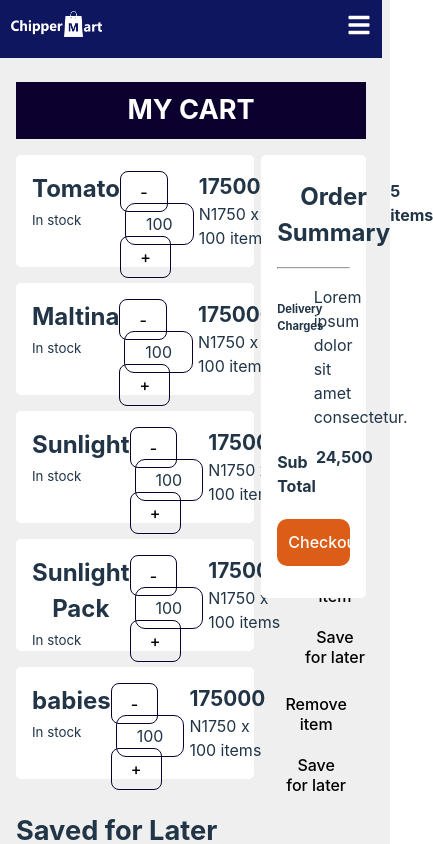
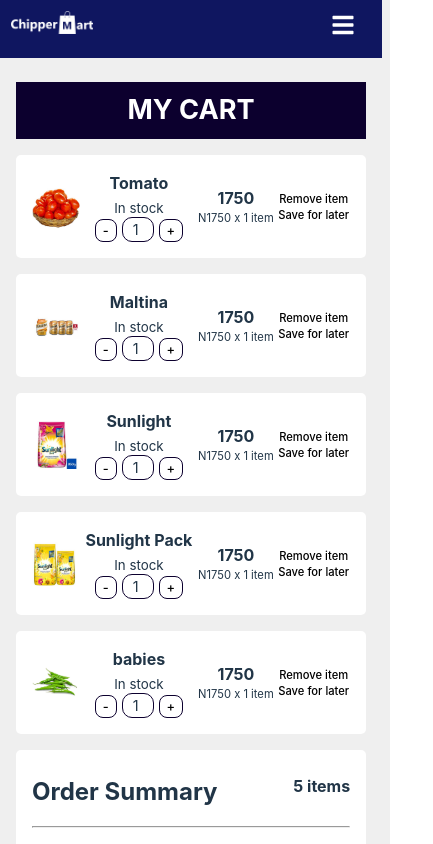
Before and after one commit to JayBeeLearn/ChipperMart, a React (Vite) app: page /mycart in a window 390 px wide. Shown: the top 844 px of the page, 433 px wide, since content can reach past the window. Built offline with nearby package versions, Linux system fonts and the light colour scheme.

Commit message:
added responsive to mycart

```diff
--- a/src/layout/Navbar.jsx
+++ b/src/layout/Navbar.jsx
@@ -80,7 +80,7 @@
           <div className="navbar-control">
             {/* <input type="checkbox" className="checkbox" id="checkbox" /> */}
             <label
-              htmlFor="checkbox"
+              htmlFor="togglenav"
               className="navbar-toggle"
               onClick={() => {
                 const nav = document.getElementById("navlinks");
--- a/src/pages/cart/CartItem.jsx
+++ b/src/pages/cart/CartItem.jsx
@@ -1,7 +1,7 @@
 import React, { useState } from "react";
 
 function CartItem({ id, name, category, subcategory, price, discount, image }) {
-  const [quantity, setQuantity] = useState(100);
+  const [quantity, setQuantity] = useState(1);
   return (
     <>
       <div className="cart-item">
@@ -9,6 +9,7 @@
           <img src={image} alt="" />
         </div>
         <div className="cart-product-name">
+          <div className="name">
             <h3> {name}</h3>
             <small>In stock</small>
           </div>
@@ -35,9 +36,13 @@
               +
             </button>
           </div>
+        </div>
+
         <div className="cart-item-amount">
           <h4>{quantity * price}</h4>
-                  <p>N{price} x {quantity} {quantity > 1? 'items': 'item'}</p>
+          <p>
+            N{price} x {quantity} {quantity > 1 ? "items" : "item"}
+          </p>
         </div>
         <div className="item-control-btns">
           <button>Remove item</button>
--- a/src/styling/Cart.css
+++ b/src/styling/Cart.css
@@ -14,12 +14,29 @@
 .cart-item{
   display: flex;
   justify-content: space-between;
-  height: 7rem;
+  align-content: center;
+  align-items: center;
+  /* height: 7rem; */
   background-color: #fff;
   margin: 1rem 0;
   padding: 1rem;
   border-radius: 5px;
 }
+
+
+.cart-product-name{
+  width: 35%;
+  display: flex;
+  justify-content: space-between;
+  align-content: center;
+  align-items: center;
+}
+
+.cart-product-name .name{
+  text-align: center;
+}
+
+
 
 .cart-product-image{
   width: 12%;
@@ -112,3 +129,55 @@
 .saved-for-later{
     margin: 1rem 0;
 }
+
+
+@media (max-width:420px) {
+  .shopping-cart{
+    display: block;
+  }
+
+  .cart-items, .cart-summary{
+    width: 100%;
+  }
+
+  .cart-product-image{
+    width: 15%;
+  }
+
+.cart-product-name{
+  /* display: block; */
+   display: flex;
+   flex-direction: column;
+  justify-content: space-between;
+  align-content: center;
+  align-items: center;
+}
+  .cart-product-name h3{
+    font-size: 1rem;
+  }
+  .qtn-btns{
+    font-size: .8rem;
+  }
+
+  .qtn-btns button{
+    padding: 3px 7px
+  }
+
+  .cart-item-amount{
+    font-size: .7rem;
+  }
+
+  .cart-item-amount h4{
+    font-size: 1rem;
+  }
+
+  .item-control-btns button{
+    padding: 0;
+    font-size: .7rem;
+  }
+
+  .quantity{
+    font-size: .9rem;
+    padding: 3px 10px;
+  }
+}
--- a/src/styling/layout.css
+++ b/src/styling/layout.css
@@ -134,6 +134,7 @@
   float: right;
   color: #fff;
   font-size: 1.5rem;
+  padding: 0 1rem;
 }
 
 .small-nav-image{
@@ -158,11 +159,20 @@
   }
 
   .nav-links {
-    width: 10rem;
+    width: 15rem;
     position: absolute;
-    left: -160px;
+    left: -245px;
+    height: 100vh;
     transition: all 0.5s;
   }
+
+  .nav-item {
+  margin: 1.5rem 0;
+}
+
+.nav-item a{
+  padding: 1rem;
+}
 
   .showbar{
     left: 0;
@@ -291,7 +301,7 @@
 }
 .footer-left {
   width: 20%;
-  border: 3px solid gold;
+  /* border: 3px solid gold; */
 }
 
 
@@ -327,7 +337,7 @@
   margin-left: 0.5rem;
   display: flex;
   justify-content: space-between;
-  border: 3px solid green;
+  /* border: 3px solid green; */
 }
 
 @media (max-width:420px) {
@@ -347,7 +357,7 @@
 }
 
 .footer-right {
-  border: 2px solid red;
+  /* border: 2px solid red; */
   width: 20%;
 }
 .footer-right p {
```
Lines whose indentation alone changed are shown as unchanged.
